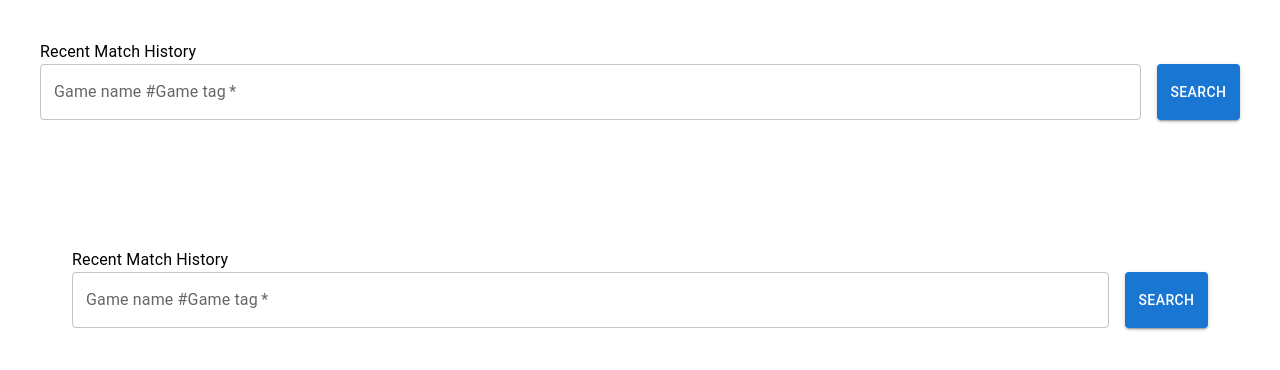
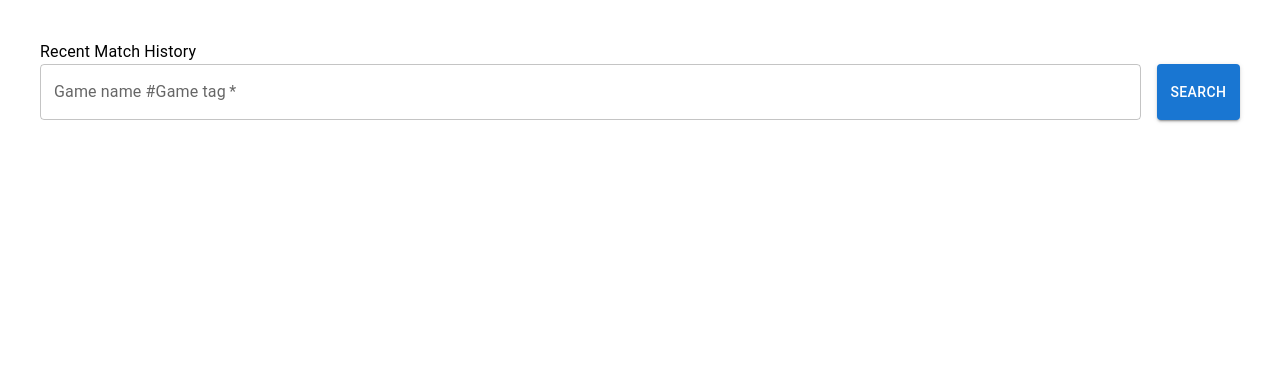
Before and after one commit to lagijk/final-project, a Next.js app: page / in a window 1280 px wide. Shown: the top 370 px of the page. Built offline with nearby package versions, Linux system fonts and the light colour scheme.

Commit message:
updated match history.tsx to allow user to retrieve match info by simplying entering username in the home page

```diff
--- a/app/page.tsx
+++ b/app/page.tsx
@@ -32,7 +32,7 @@ export default function Home() {
                 </Button>
             </Stack>
             <ProfileCard summonerName={summonerName} />
-            <MatchHistory />
+            <MatchHistory summonerName={summonerName} />
         </Box>
     );
 }
--- a/components/match-history.tsx
+++ b/components/match-history.tsx
@@ -7,12 +7,15 @@ import {useEffect, useState} from "react";
 import { Match, Player, MatchType, PlayerType } from "@/type";
 import ExpandMoreIcon from '@mui/icons-material/ExpandMore';
 import Grid from "@mui/material/Grid";
-import {Box, Typography, Card, Stack, Chip, TextField, Button, Accordion, AccordionSummary, AccordionDetails, Avatar, Tooltip} from "@mui/material";
+import {Box, Typography, Card, Stack, Chip, Accordion, AccordionSummary, AccordionDetails, Avatar, Tooltip} from "@mui/material";
 
-export default function MatchHistory() {
+// get the riot games user name and tag from home page as prop
+type MatchHistoryProps = {
+    summonerName: string;
+};
+
+export default function MatchHistory({summonerName}: MatchHistoryProps) {
     const [match, setMatch] = useState<Match[]>([]);
-    const [summonerName, setSummonerName] = useState("");
-    const [input, setInput] = useState("");
 
     useEffect(() => {
         if (!summonerName) return;
@@ -95,24 +98,6 @@ export default function MatchHistory() {
 
     return (
         <Box sx={{p:4}}>
-            <Typography>Recent Match History</Typography>
-            <Stack direction="row" spacing={2} mb={4}>
-                <TextField
-                    label="Game name #Game tag"
-                    value={input}
-                    required
-                    fullWidth
-                    onChange={(e) => setInput(e.target.value)}
-                />
-                <Button
-                    variant="contained"
-                    onClick={() => {
-                        const cleaned = input.replace(/\s+/g, "").trim();
-                        setSummonerName(cleaned);
-                    }}>
-                    Search
-                </Button>
-            </Stack>
 
             {match.map((m, i) => (
                 <Accordion key={i}>
```
